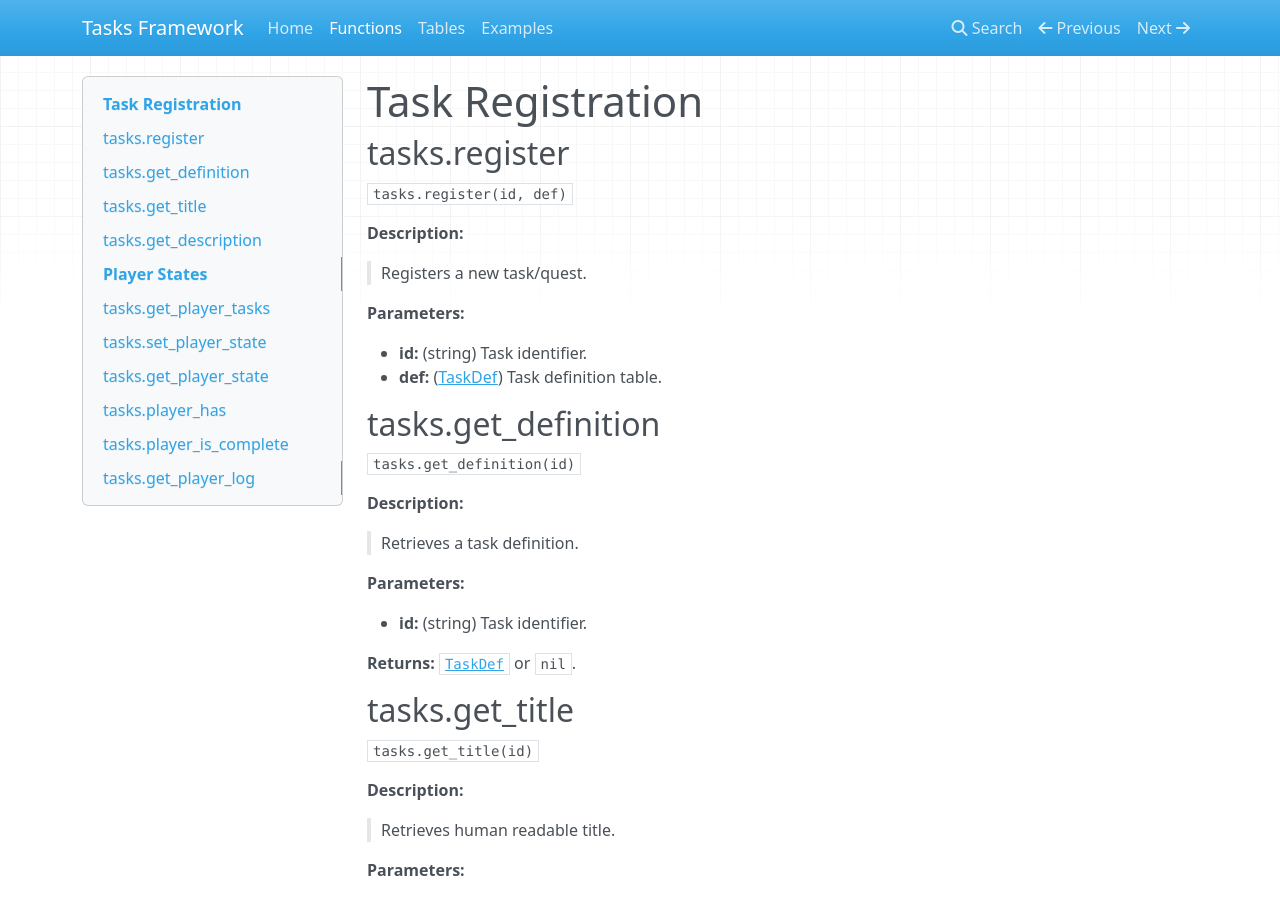
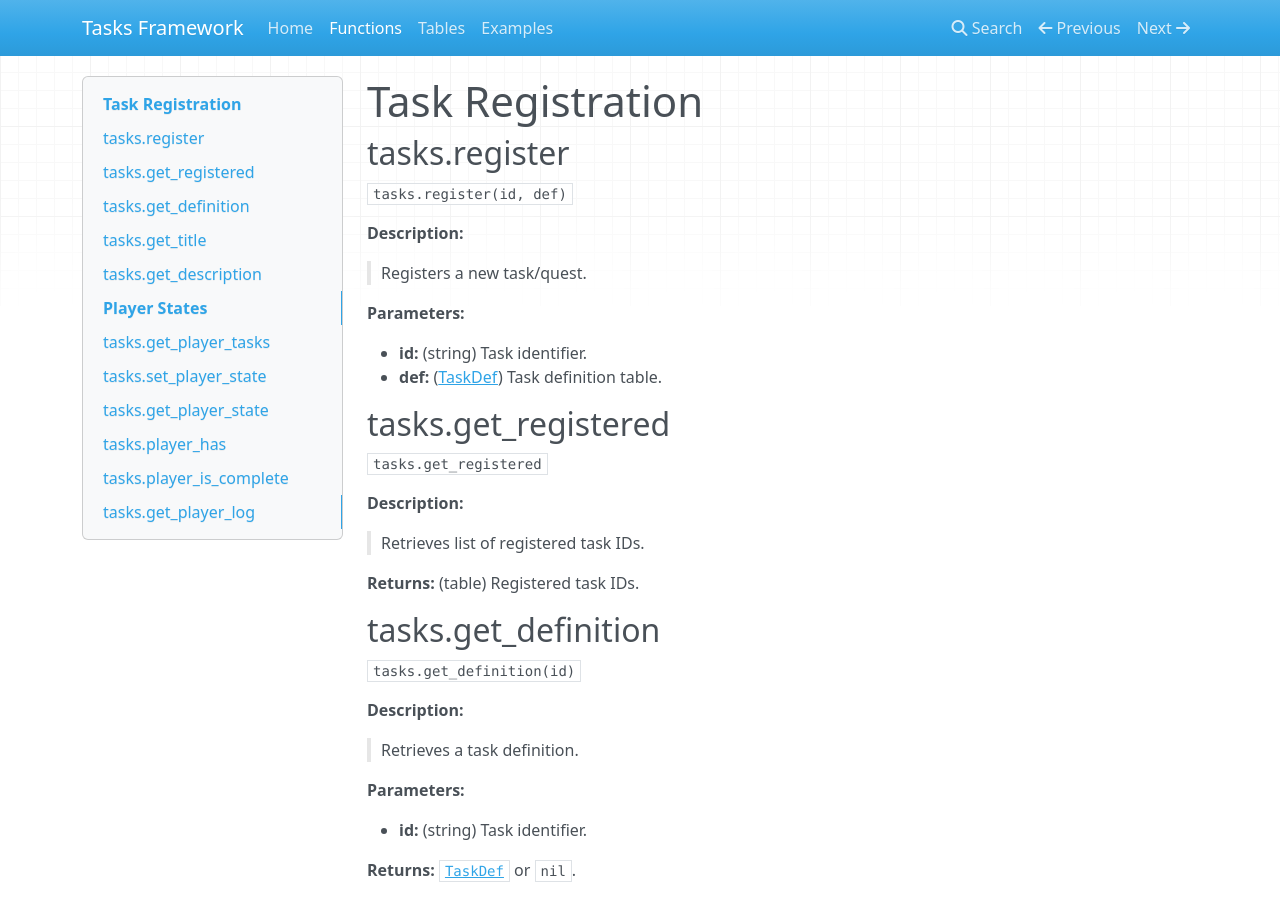
Before and after one commit to AntumMT/mod-tasks, an MkDocs documentation site: the page built from docs/md/functions.md, in a window 1280 px wide and 900 px high. Built offline with MkDocs 1.6.1, drawn with Linux system fonts in a browser that asks for light colours; nearby versions of some CDN libraries.

Commit message:
Add function to get list of registered task IDs

```diff
--- a/docs/md/functions.md
+++ b/docs/md/functions.md
@@ -13,6 +13,17 @@ __Parameters:__
 
 - __id:__ (string) Task identifier.
 - __def:__ ([TaskDef]) Task definition table.
+
+
+## tasks.get_registered
+
+`tasks.get_registered`
+
+__Description:__
+
+> Retrieves list of registered task IDs.
+
+__Returns:__ (table) Registered task IDs.
 
 
 ## tasks.get_definition
```
Also changed, not shown: 1 other file.
